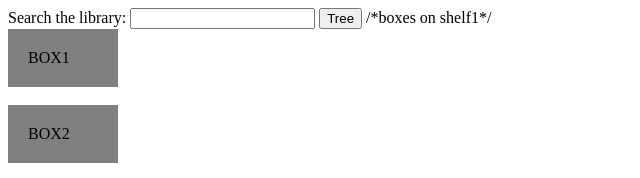
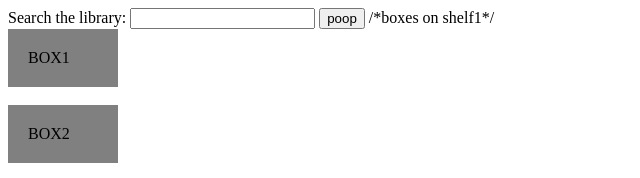
Before and after one commit to CaecilieHoffmann/Library, a plain HTML site: page shelves.html in a window 1280 px wide. Shown: the top 178 px of the page, 0-640 px from the left. Drawn offline with Linux system fonts and the light colour scheme.

Commit message:
testpoop

```diff
--- a/shelves.html
+++ b/shelves.html
@@ -4,7 +4,7 @@
 
 Search the library: <input type="text" id="search" value="">
 
-<button onclick="myFunction()">Tree</button>
+<button onclick="myFunction()">poop</button>
 
  /*boxes on shelf1*/
 
```
